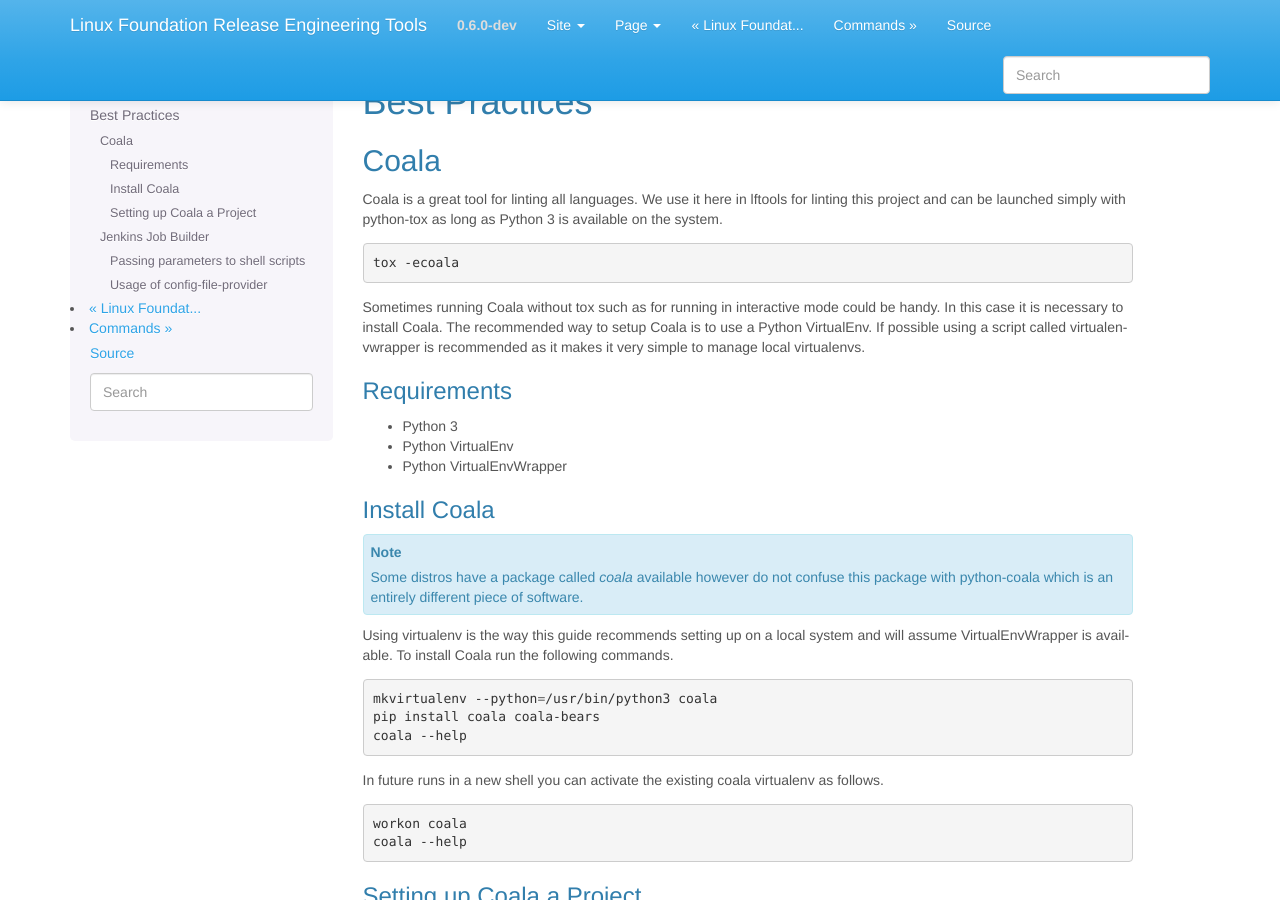
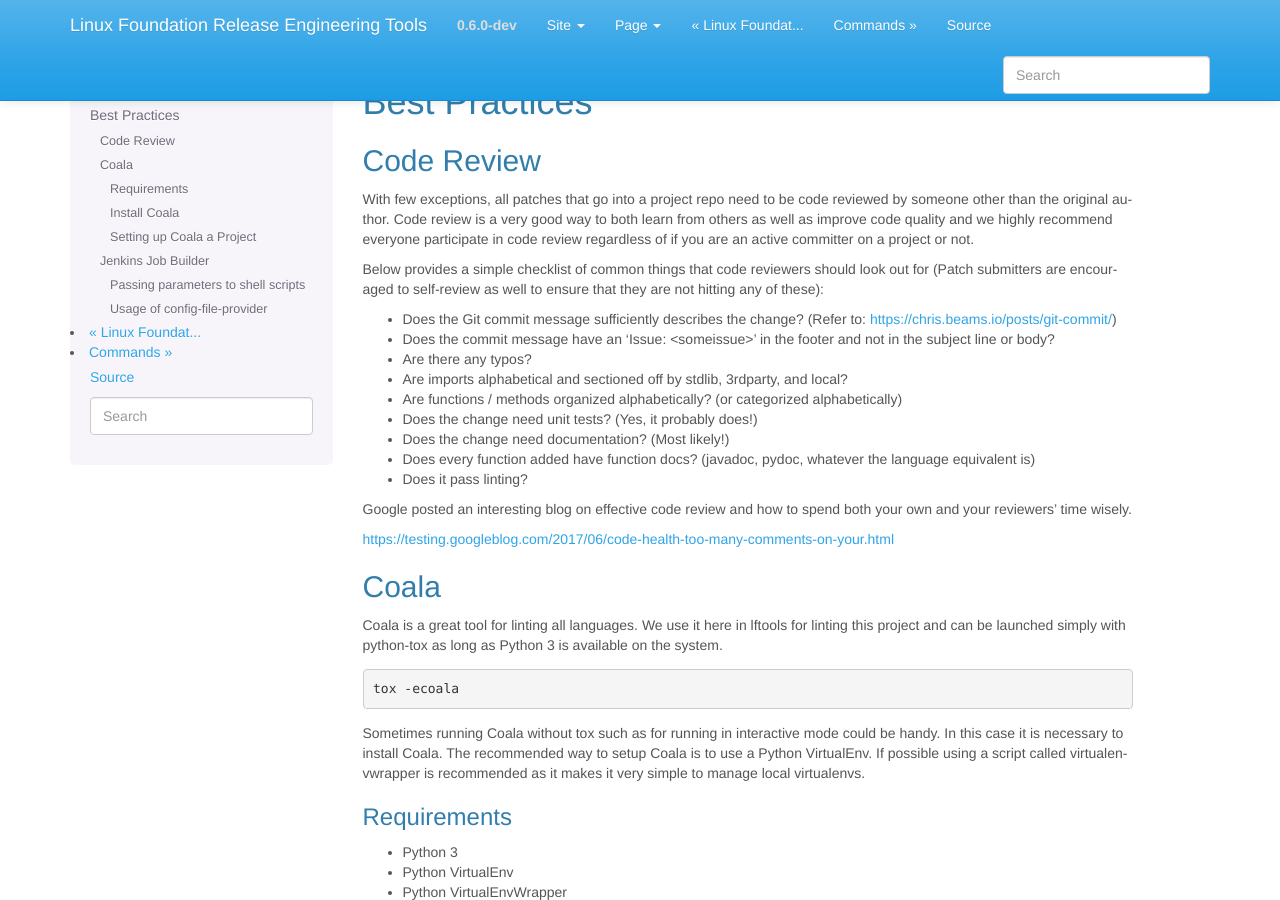
Before and after one commit to lfit/releng-lftools, a Sphinx documentation site: the page built from docs/best-practices.rst, in a window 1280 px wide and 900 px high. Built offline with Sphinx 7.4.7, drawn with Linux system fonts in a browser that asks for light colours.

Commit message:
Add Code Review checklist
Change-Id: I590e1da39c7097aa31ff566d744c67f57c28112b
Signed-off-by: Thanh Ha <thanh.ha@linuxfoundation.org>

```diff
--- a/docs/best-practices.rst
+++ b/docs/best-practices.rst
@@ -1,6 +1,43 @@
 ##############
 Best Practices
 ##############
+
+Code Review
+===========
+
+.. Listing Code Ceview first as it is incredibly important.
+
+With few exceptions, all patches that go into a project repo need to be code
+reviewed by someone other than the original author. Code review is a very good
+way to both learn from others as well as improve code quality and we highly
+recommend everyone participate in code review regardless of if you are an
+active committer on a project or not.
+
+Below provides a simple checklist of common things that code reviewers should
+look out for (Patch submitters are encouraged to self-review as well to ensure
+that they are not hitting any of these):
+
+- Does the Git commit message sufficiently describes the change?
+  (Refer to: https://chris.beams.io/posts/git-commit/)
+- Does the commit message have an 'Issue: <someissue>' in the footer and not
+  in the subject line or body?
+- Are there any typos?
+- Are imports alphabetical and sectioned off by stdlib, 3rdparty, and local?
+- Are functions / methods organized alphabetically?
+  (or categorized alphabetically)
+- Does the change need unit tests?
+  (Yes, it probably does!)
+- Does the change need documentation?
+  (Most likely!)
+- Does every function added have function docs?
+  (javadoc, pydoc, whatever the language equivalent is)
+- Does it pass linting?
+
+Google posted an interesting blog on effective code review and how to spend both
+your own and your reviewers' time wisely.
+
+https://testing.googleblog.com/2017/06/code-health-too-many-comments-on-your.html
+
 
 Coala
 =====
```
